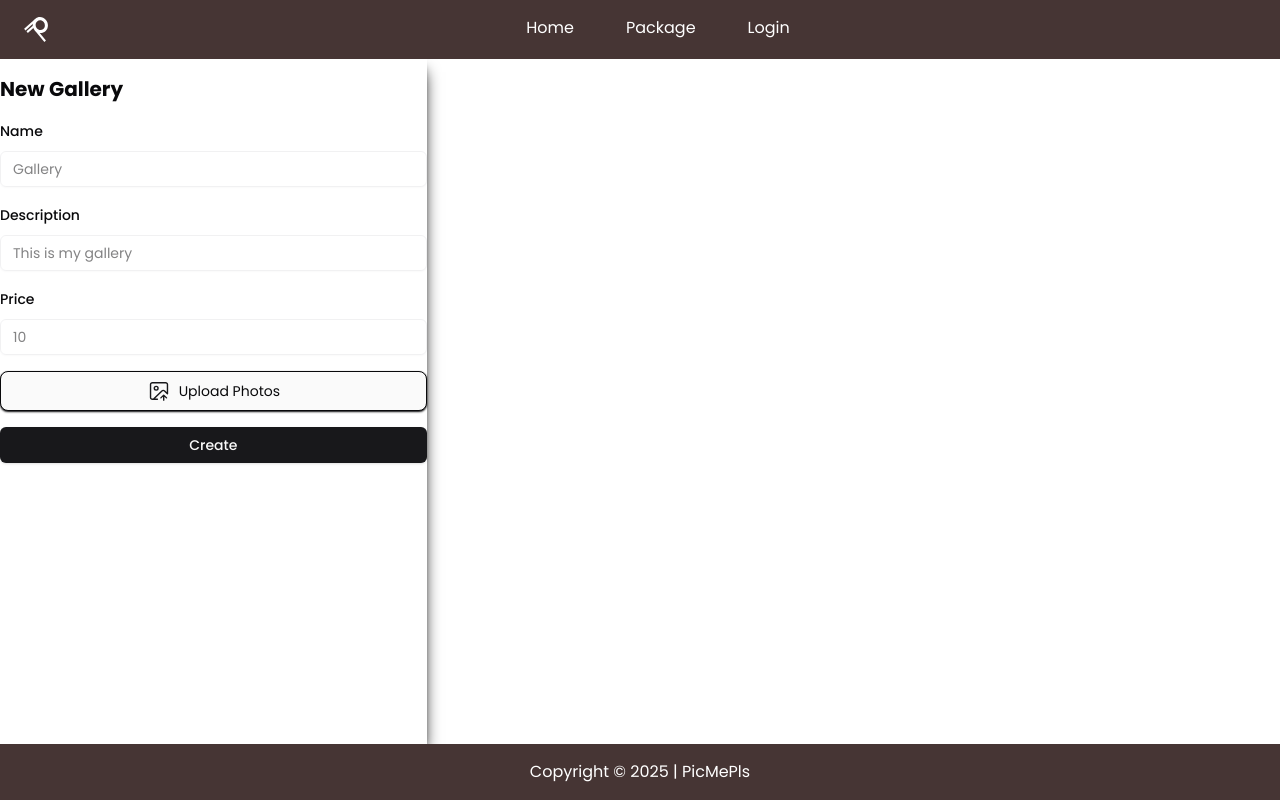
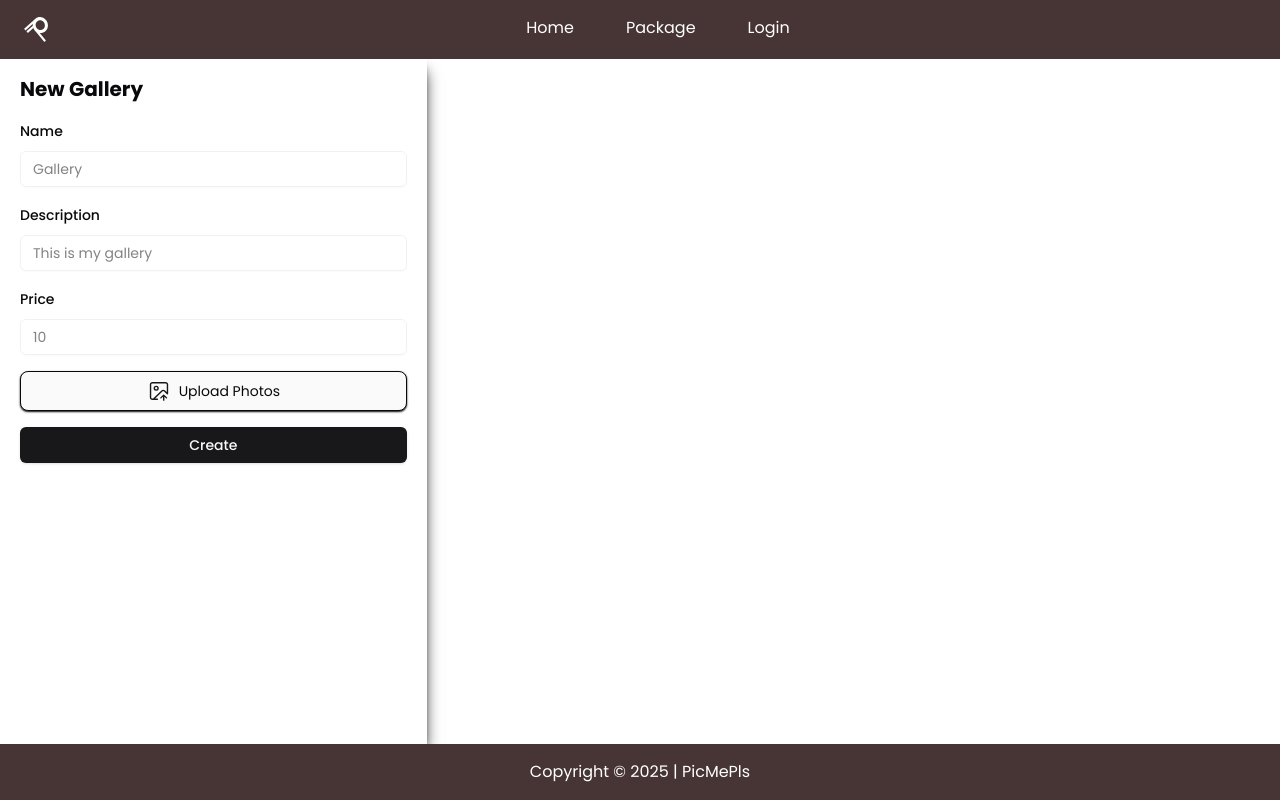
Before and after one commit to CP-RektMart/pic-me-pls-frontend, a Next.js app: page /gallery/create in a window 1280 px wide. Built offline with nearby package versions, Linux system fonts and the light colour scheme; no server answers; some icons are missing.

Commit message:
fix: left bar styling

```diff
--- a/src/components/gallery-page/gallery-detail.tsx
+++ b/src/components/gallery-page/gallery-detail.tsx
@@ -104,7 +104,7 @@ export default function GalleryDetailSection({
 
   return (
     <Container className='h-full'>
-      <div className='flex h-full flex-col py-4'>
+      <div className='flex h-full flex-col px-5 py-4'>
         <div className='flex h-full flex-col gap-y-4'>
           <h1 className='text-xl font-bold'>New Gallery</h1>
           <div className='h-full'>
```
